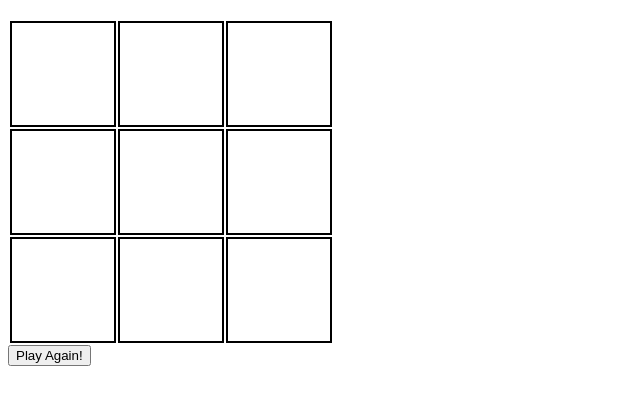
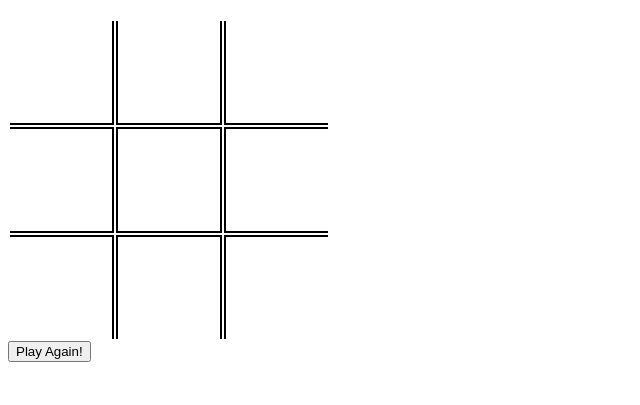
Before and after one commit to mrkrosenberg/tic-tac-toe, a plain HTML site: page index.html in a window 1280 px wide. Shown: the part 61-466 px from the top of the page, without its empty margins (0-640 px from the left). Drawn offline with nearby package versions, Linux system fonts and the light colour scheme.

Commit message:
removes borders for cleaner gameboard

```diff
--- a/css/style.css
+++ b/css/style.css
@@ -1,6 +1,45 @@
+
+
+
 .box {
 	width: 100px;
 	height: 100px;
 	border: 2px solid black;
-	margin: 20px;
+	text-align: center;
 }
+
+#topLeft {
+	border-top: none;
+	border-left: none;
+}
+
+#topCenter {
+	border-top: none;
+}
+
+#topRight {
+	border-top: none;
+	border-right: none;
+}
+
+#midLeft {
+	border-left: none;
+}
+
+#midRight {
+	border-right: none;
+}
+
+#botLeft {
+	border-left: none;
+	border-bottom: none;
+}
+
+#botCenter {
+	border-bottom: none;
+}
+
+#botRight {
+	border-right: none;
+	border-bottom: none;
+}
--- a/index.html
+++ b/index.html
@@ -18,7 +18,8 @@
 		<h2></h2>
 	</div>
 
-	<table>
+	<div class="gameBoard">
+		<table class="board">
 			<tr>
 				<td id="topLeft" class="box"></td>
 				<td id="topCenter" class="box"></td>
@@ -35,6 +36,7 @@
 				<td id="botRight" class="box"></td>
 			</tr>
 		</table>
+	</div>
 
 	<button id="resetButton" class="reset">Play Again!</button>
 
--- a/scripts/main.js
+++ b/scripts/main.js
@@ -1 +1,25 @@
-console.log("works");
+$(document).ready( function () {
+	$clickCounter = 0;
+	$x = "X";
+	$o = "O";
+
+	console.log("works");
+
+	$('.box').click( function () {
+		$(this).html('X');
+		if (click%2 == 0) {
+
+		}
+	});
+
+
+
+
+
+
+
+
+
+
+
+});
```
Lines whose indentation alone changed are shown as unchanged.
